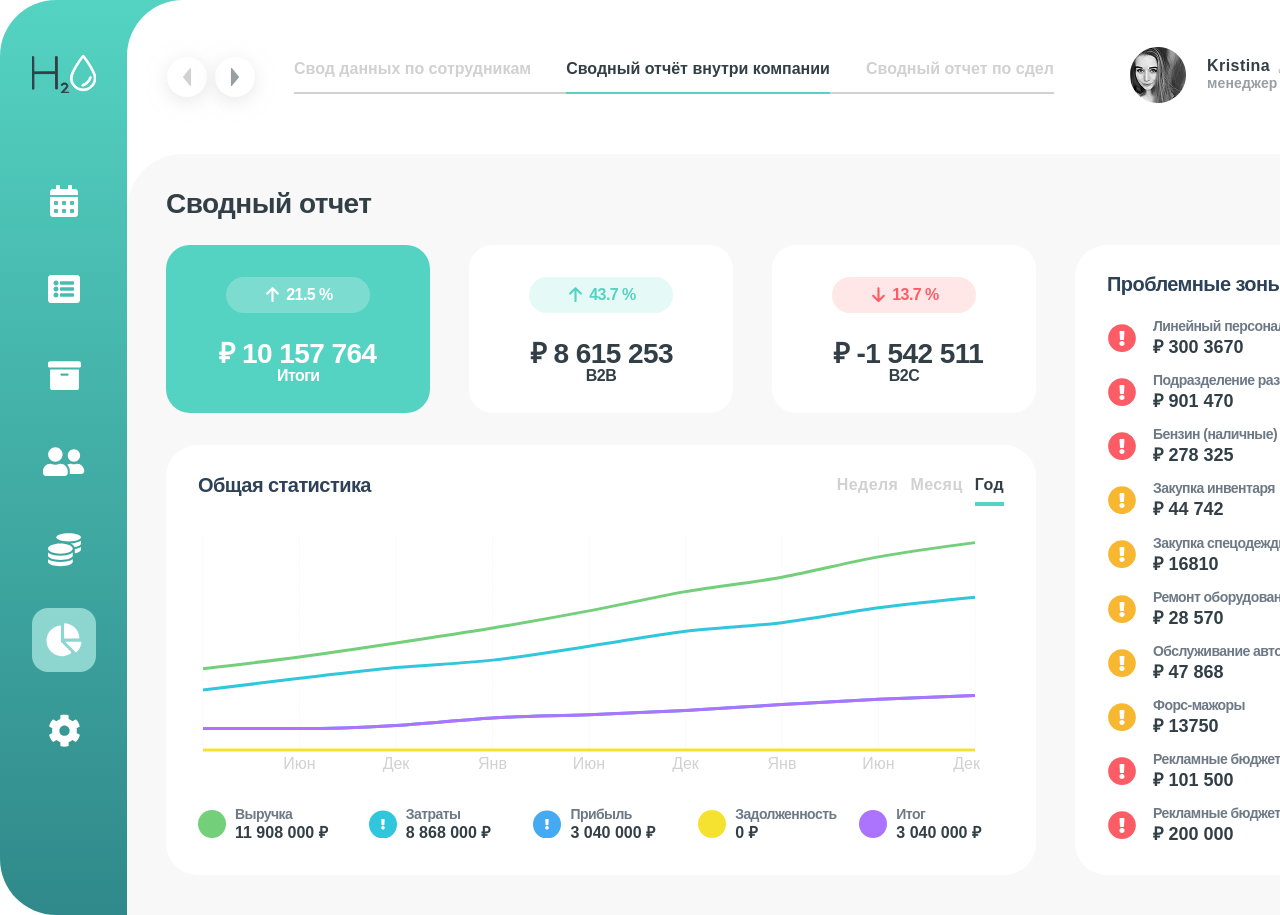
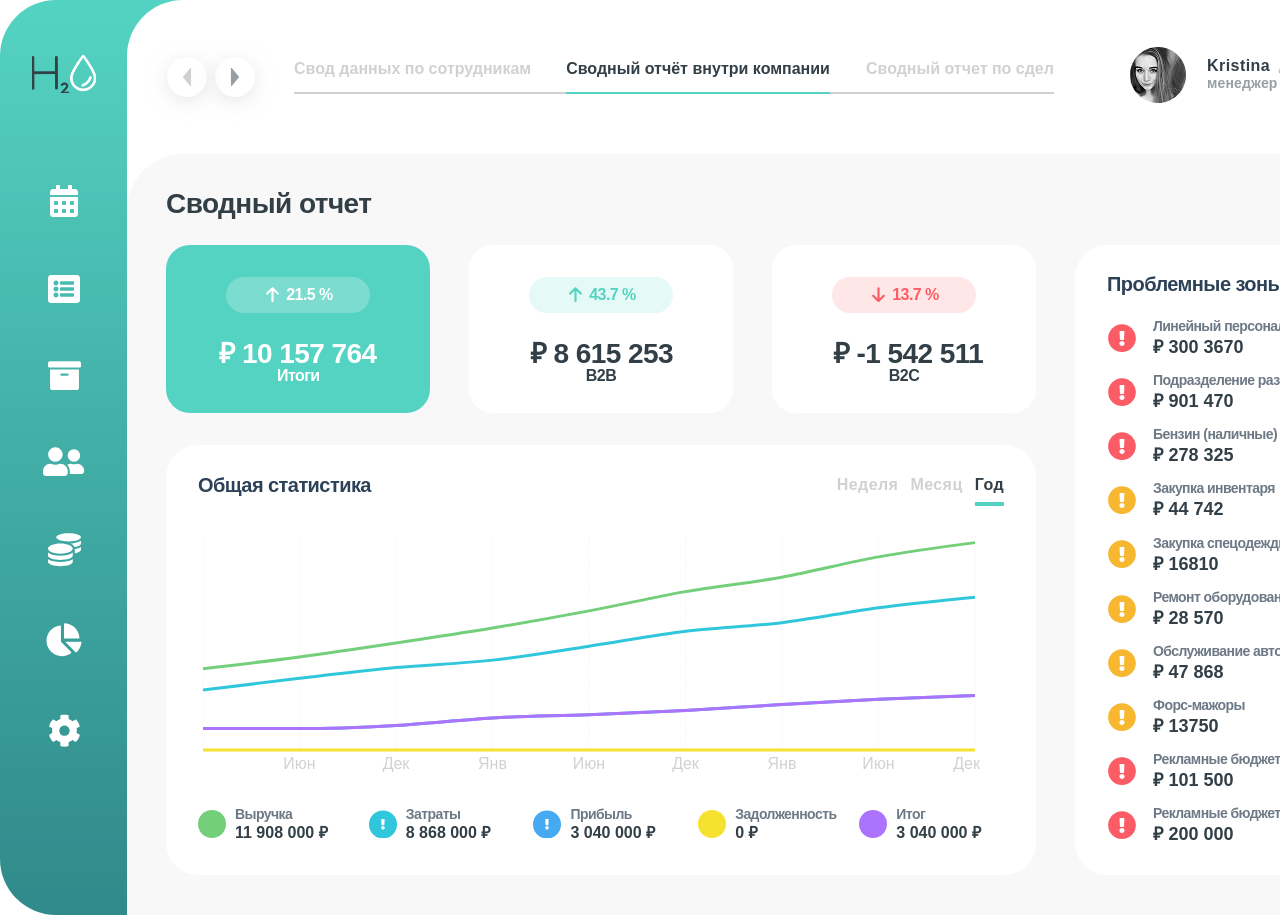
Before and after one commit to Sigizmund2012/h2o-test, a React (Vite) app: page / in a window 1280 px wide. Shown: the top 915 px of the page. Built offline with nearby package versions, Linux system fonts and the light colour scheme.

Commit message:
Create basic routing

```diff
--- a/package.json
+++ b/package.json
@@ -13,6 +13,7 @@
     "@types/recharts": "^1.8.29",
     "react": "^19.1.0",
     "react-dom": "^19.1.0",
+    "react-router-dom": "^7.6.1",
     "recharts": "^2.15.3"
   },
   "devDependencies": {
--- a/src/App.scss
+++ b/src/App.scss
@@ -1,4 +1,4 @@
-#root {
+.app-container {
   display: grid;
   min-height: 100vh;
 
--- a/src/App.tsx
+++ b/src/App.tsx
@@ -1,13 +1,25 @@
+import { BrowserRouter as Router, Routes, Route } from "react-router-dom";
 import Sidebar from "./components/Sidebar/Sidebar";
 import Main from "./components/Main/Main";
 import "./App.scss";
 
 function App() {
   return (
-    <>
-      <Sidebar />
-      <Main />
-    </>
+    <Router>
+      <div className="app-container">
+        <Sidebar />
+        <Routes>
+          <Route path="/" element={<Main />} />
+          <Route path="/calendar" element={<Main />} />
+          <Route path="/list" element={<Main />} />
+          <Route path="/mailbox" element={<Main />} />
+          <Route path="/team" element={<Main />} />
+          <Route path="/database" element={<Main />} />
+          <Route path="/chart" element={<Main />} />
+          <Route path="/settings" element={<Main />} />
+        </Routes>
+      </div>
+    </Router>
   );
 }
 
--- a/src/components/Sidebar/Sidebar.scss
+++ b/src/components/Sidebar/Sidebar.scss
@@ -83,10 +83,10 @@
     height: 44px;
     background: url("database.svg") no-repeat center;
   }
-  &_graph {
+  &_chart {
     width: 36px;
     height: 44px;
-    background: url("graph.svg") no-repeat center;
+    background: url("chart.svg") no-repeat center;
   }
   &_settings {
     width: 33px;
--- a/src/components/Sidebar/Sidebar.tsx
+++ b/src/components/Sidebar/Sidebar.tsx
@@ -1,30 +1,62 @@
+import { Link, useLocation } from "react-router-dom";
 import "./Sidebar.scss";
+
 export default function Sidebar() {
+  const location = useLocation();
+
   return (
     <aside className="sidebar">
       <div className="logo"></div>
       <nav className="navigation">
         <ul className="navigation__list">
-          <li className="navigation__list-item">
-            <a className="navigation_calendar" href="#"></a>
+          <li
+            className={`navigation__list-item ${
+              location.pathname === "/calendar" ? "navigation_active" : ""
+            }`}
+          >
+            <Link className="navigation_calendar" to="/calendar"></Link>
           </li>
-          <li className="navigation__list-item">
-            <a className="navigation_list" href="#"></a>
+          <li
+            className={`navigation__list-item ${
+              location.pathname === "/list" ? "navigation_active" : ""
+            }`}
+          >
+            <Link className="navigation_list" to="/list"></Link>
           </li>
-          <li className="navigation__list-item">
-            <a className="navigation_mailbox" href="#"></a>
+          <li
+            className={`navigation__list-item ${
+              location.pathname === "/mailbox" ? "navigation_active" : ""
+            }`}
+          >
+            <Link className="navigation_mailbox" to="/mailbox"></Link>
           </li>
-          <li className="navigation__list-item">
-            <a className="navigation_team" href="#"></a>
+          <li
+            className={`navigation__list-item ${
+              location.pathname === "/team" ? "navigation_active" : ""
+            }`}
+          >
+            <Link className="navigation_team" to="/team"></Link>
           </li>
-          <li className="navigation__list-item">
-            <a className="navigation_database" href="#"></a>
+          <li
+            className={`navigation__list-item ${
+              location.pathname === "/database" ? "navigation_active" : ""
+            }`}
+          >
+            <Link className="navigation_database" to="/database"></Link>
           </li>
-          <li className="navigation__list-item navigation_active">
-            <a className="navigation_graph" href="#"></a>
+          <li
+            className={`navigation__list-item ${
+              location.pathname === "/chart" ? "navigation_active" : ""
+            }`}
+          >
+            <Link className="navigation_chart" to="/chart"></Link>
           </li>
-          <li className="navigation__list-item">
-            <a className="navigation_settings" href="#"></a>
+          <li
+            className={`navigation__list-item ${
+              location.pathname === "/settings" ? "navigation_active" : ""
+            }`}
+          >
+            <Link className="navigation_settings" to="/settings"></Link>
           </li>
         </ul>
       </nav>
```
Also changed, not shown: src/components/Sidebar/chart.svg (renamed from src/components/Sidebar/graph.svg), 1 other file (tests, documents, lock files or other folders).
